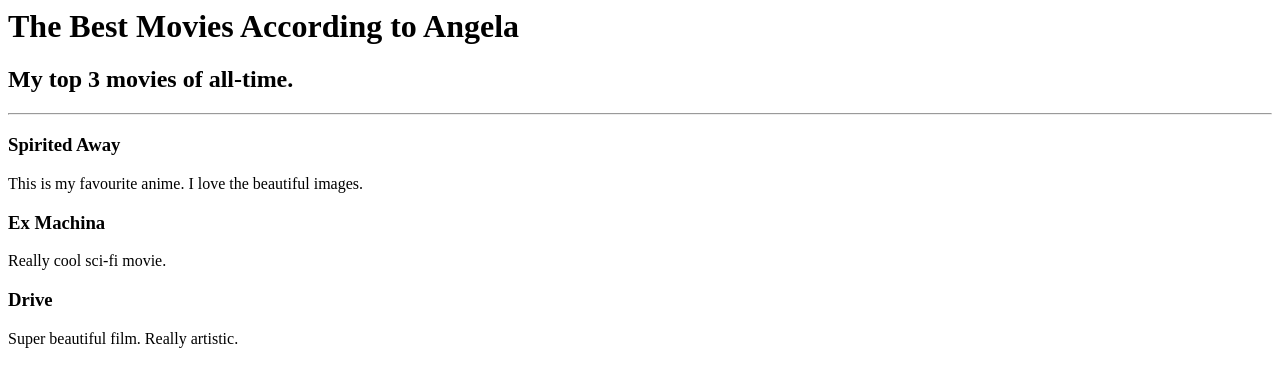
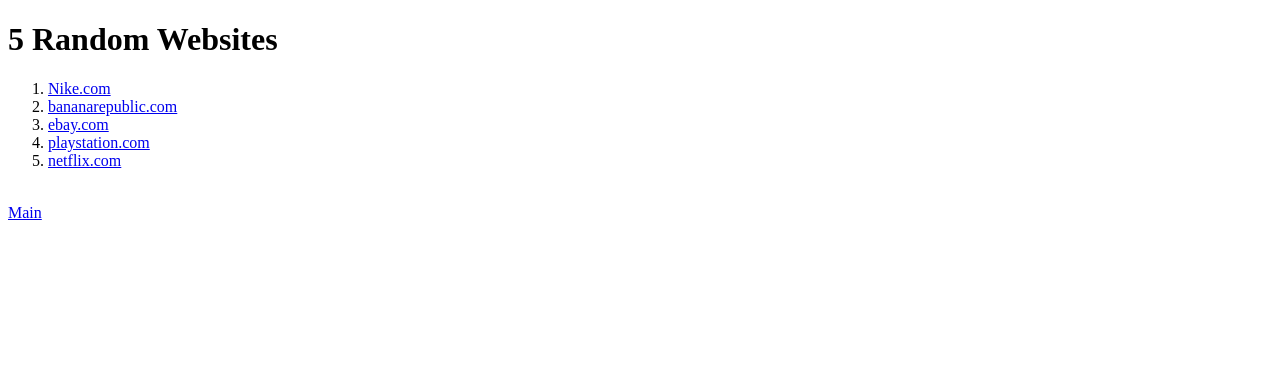
Before and after one commit to jordan-hacker/html-portfolio, a plain HTML site: page public/movie-ranking.html in a window 1280 px wide. Drawn offline with Linux system fonts and the light colour scheme.

Commit message:
Add files via upload

```diff
--- a/public/movie-ranking.html
+++ b/public/movie-ranking.html
@@ -1,9 +1,21 @@
-<h1>The Best Movies According to Angela</h1>
-<h2>My top 3 movies of all-time.</h2>
-<hr />
-<h3>Spirited Away</h3>
-<p>This is my favourite anime. I love the beautiful images.</p>
-<h3>Ex Machina</h3>
-<p>Really cool sci-fi movie.</p>
-<h3>Drive</h3>
-<p>Super beautiful film. Really artistic.</p>
+<!DOCTYPE html>
+<html lang="en">
+<head>
+    <meta charset="UTF-8">
+    <meta name="viewport" content="width=device-width, initial-scale=1.0">
+    <title>Random Website</title>
+</head>
+<body>
+    <h1>5 Random Websites</h1>
+
+<!-- Write your code below -->
+<ol>
+    <li><a href="https://www.nike.com/">Nike.com</a></li>
+    <li><a href="https://bananarepublic.gap.com/">bananarepublic.com</a></li>
+    <li><a href="https://www.ebay.com/">ebay.com</a></li>
+    <li><a href="https://direct.playstation.com/en-us">playstation.com</a></li>
+    <li><a href="https://www.netflix.com/Kids">netflix.com</a></li>
+
+</ol>
+<br>
+   <a href="../index.html">Main</a>
```
Also changed, not shown: contact.html (added, +13 -0 lines), index.html (+4 -4 lines), public/birthday-invite.html (+11 -13 lines).
